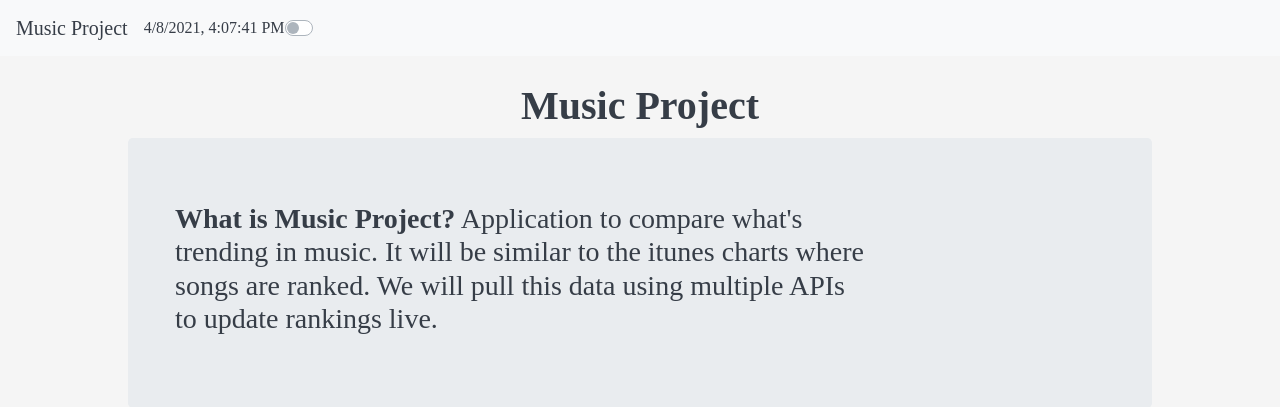
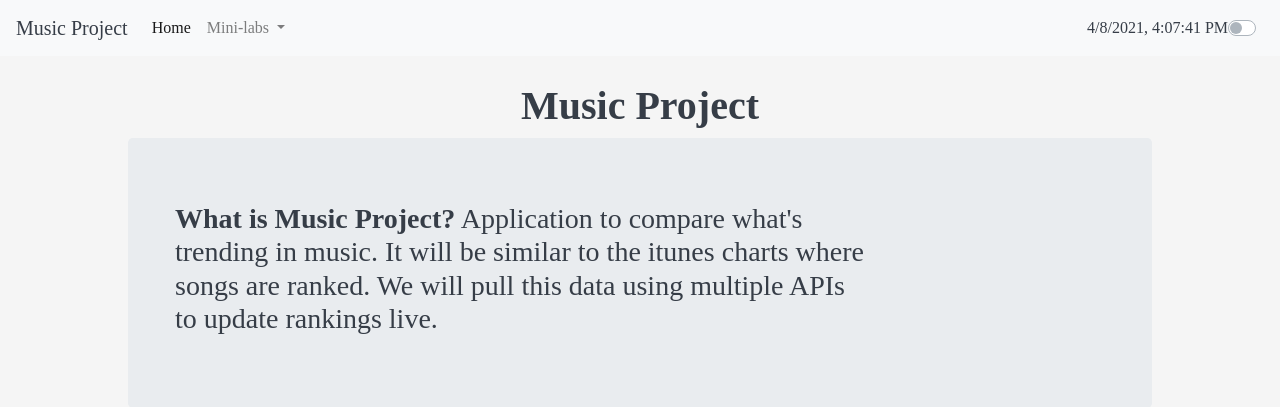
Before and after one commit to 0404btruong/p2-hardstuck, a Flask app: page / in a window 1280 px wide. Shown: the top 407 px of the page. Run offline with Flask 2, Linux system fonts and the light colour scheme; some libraries are stand-ins or nearby versions.

Commit message:
Temporary dropdown

```diff
--- a/templates/layout.html
+++ b/templates/layout.html
@@ -68,6 +68,26 @@
         <button class="navbar-toggler" type="button" data-toggle="collapse" data-target="#navbarSupportedContent" aria-controls="navbarSupportedContent" aria-expanded="false" aria-label="Toggle navigation">
             <span class="navbar-toggler-icon"></span>
         </button>
+        <!-- Bootstrap menus -->
+        <div class="collapse navbar-collapse" id="navbarSupportedContent">
+            <ul class="navbar-nav mr-auto">
+                <!--root menu -->
+                <li class="nav-item active">
+                    <a class="nav-link" href="/">Home <span class="sr-only">(current)</span></a>
+                </li>
+                <li class="nav-item dropdown">
+                    <a class="nav-link dropdown-toggle" href="#" id="navbarDropdown3" role="button" data-toggle="dropdown" aria-haspopup="true" aria-expanded="false">
+                        Mini-labs
+                    </a>
+                    <div class="dropdown-menu" aria-labelledby="navbarDropdown">
+                        <a class="dropdown-item" href="/people/Brandon/brandonsminilab">Brandon</a>
+                        <a class="dropdown-item" href="/people/David/davidminilab.html">David</a>
+                        <a class="dropdown-item" href="/people/Kian/kian-minilab">Kian</a>
+                        <a class="dropdown-item" href="/people/Gavin/gavinsminilab">Gavin</a>
+                        <a class="dropdown-item" href="/people/">Cody</a>
+                    </div>
+                </li>
+            </ul>
             <!-- Clock display -->
             <div>
                 <span id="clock"></span>
```
Also changed, not shown: people/David/davidminilab.html (renamed from templates/davidminilab.html).
